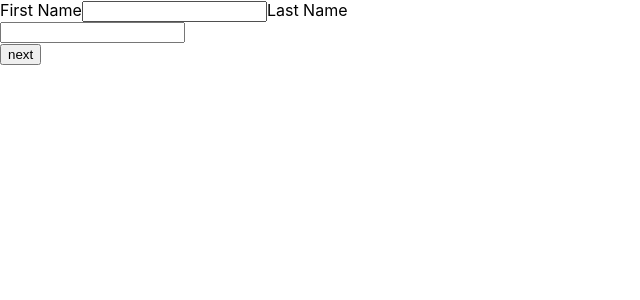
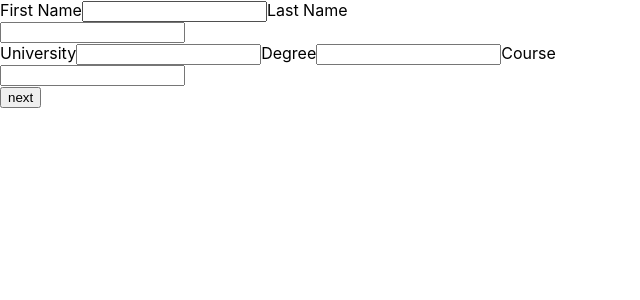
Before and after one commit to chingu-voyages/v41-geckos-team-11, a React (Create React App) app: page / in a window 1280 px wide. Shown: the top 300 px of the page, without its empty margins (0-640 px from the left). Built offline with nearby package versions, Linux system fonts and the light colour scheme.

Commit message:
feat: education input

```diff
--- a/src/features/resume/FinalView.js
+++ b/src/features/resume/FinalView.js
@@ -3,9 +3,9 @@ import React from 'react';
 import '../../App.css';
 
 const FinalView = () => {
-	const formState = useSelector((state) => state.resume.formState);
+	const resumeData = useSelector((state) => state.resume.resumeData);
 	const pickedTemplate = useSelector((state) => state.resume.style);
-	const { firstName, lastName } = formState;
+	const { firstName, lastName, education } = resumeData;
 	return (
 		<div className={pickedTemplate}>
 			<h5>CV</h5>
@@ -13,6 +13,15 @@ const FinalView = () => {
 				<h2>
 					{firstName} {lastName}
 				</h2>
+				<h3>Education</h3>
+				<ul>
+					{education &&
+						education.map((el) => (
+							<li key={el.university}>
+								<p>{el.university}</p>
+							</li>
+						))}
+				</ul>
 			</div>
 		</div>
 	);
--- a/src/features/resume/ResumeBuilder.js
+++ b/src/features/resume/ResumeBuilder.js
@@ -1,37 +1,61 @@
 import React, { useState } from 'react';
 import { useNavigate } from 'react-router-dom';
-import { useDispatch } from 'react-redux';
-import { changeFormState } from './resumeSlice';
+import { useDispatch, useSelector } from 'react-redux';
+import { changeFirstName, changeLastName, changeEducation } from './resumeSlice';
 
 const ResumeBuilder = () => {
-	const [formState, setFormState] = useState({
-		firstName: '',
-		lastName: '',
+	const [education, setEducation] = useState({
+		id: '',
+		university: '',
+		degree: '',
+		course: '',
 	});
+
 	const navigate = useNavigate();
 	const dispatch = useDispatch();
+	const resumeData = useSelector((state) => state.resume.resumeData);
 
-	function changeInput(e) {
+	const handleEducationChange = (e) => {
 		const name = e.target.name;
 		const value = e.target.value;
-		setFormState({
-			...formState,
-			[name]: value,
-		});
-	}
+		setEducation({ ...education, id: Math.random().toString(), [name]: value });
+	};
 
 	const nextPage = () => {
-		dispatch(changeFormState(formState));
+		dispatch(changeEducation({ ...education }));
 		navigate('/template');
 	};
 
 	return (
 		<div>
 			<form>
-				<label htmlFor='firstName'>First Name</label>
-				<input onChange={changeInput} id='firstName' name='firstName' value={formState.firstName} />
-				<label htmlFor='lastName'>Last Name</label>
-				<input onChange={changeInput} id='lastName' name='lastName' value={formState.lastName} />
+				{/* Personal details */}
+				<div>
+					<label htmlFor='firstName'>First Name</label>
+					<input
+						onChange={(e) => dispatch(changeFirstName(e.target.value))}
+						id='firstName'
+						name='firstName'
+						value={resumeData.firstName}
+					/>
+					<label htmlFor='lastName'>Last Name</label>
+					<input
+						onChange={(e) => dispatch(changeLastName(e.target.value))}
+						id='lastName'
+						name='lastName'
+						value={resumeData.lastName}
+					/>
+				</div>
+
+				{/* Education */}
+				<div>
+					<label htmlFor='university'>University</label>
+					<input onChange={handleEducationChange} id='university' name='university' />
+					<label htmlFor='degree'>Degree</label>
+					<input onChange={handleEducationChange} id='degree' name='degree' />
+					<label htmlFor='course'>Course</label>
+					<input onChange={handleEducationChange} id='course' name='course' />
+				</div>
 			</form>
 			<button onClick={nextPage}>next</button>
 		</div>
--- a/src/features/resume/resumeSlice.js
+++ b/src/features/resume/resumeSlice.js
@@ -3,19 +3,35 @@ import { createSlice } from '@reduxjs/toolkit';
 export const resumeSlice = createSlice({
 	name: 'resume',
 	initialState: {
-		formState: {},
+		resumeData: {
+			firstName: '',
+			lastName: '',
+			education: [],
+		},
 		style: '',
 	},
 	reducers: {
-		changeFormState: (state, action) => {
-			console.log(action, state);
-			state.formState = action.payload;
+		changeFirstName: (state, action) => {
+			state.resumeData.firstName = action.payload;
 		},
+		changeLastName: (state, action) => {
+			state.resumeData.lastName = action.payload;
+		},
+
+		changeEducation: (state, action) => {
+			const { id } = action.payload;
+			const educationFound = state.resumeData.education.find((education) => education.id === id);
+			if (!educationFound) {
+				state.resumeData.education.push(action.payload);
+			}
+		},
+
 		pickTemplate: (state, action) => {
 			state.style = action.payload;
 		},
 	},
 });
 
-export const { changeFormState, pickTemplate } = resumeSlice.actions;
+export const { changeFirstName, changeLastName, changeEducation, pickTemplate } =
+	resumeSlice.actions;
 export default resumeSlice.reducer;
```
